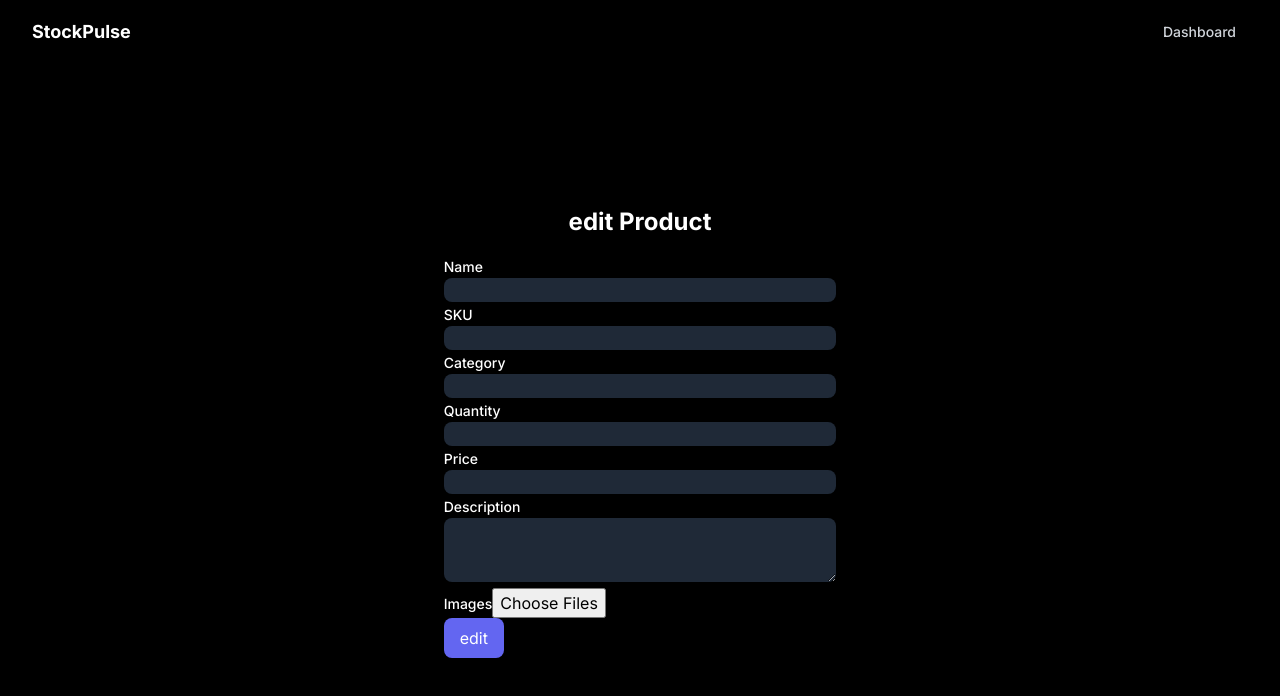
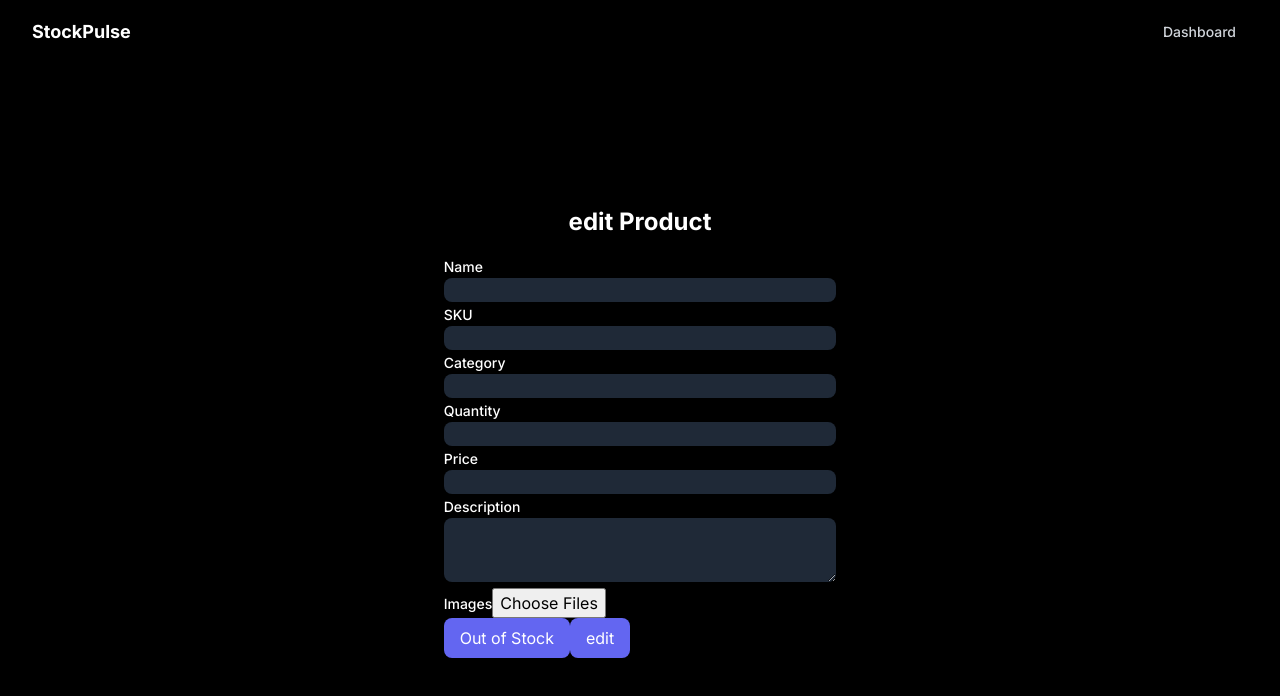
Before and after one commit to Marium-dotcom/MERN-Inventory, a Next.js app in the folder frontend/: page /editProduct/1 in a window 1280 px wide. Shown: the top 696 px of the page. Built offline with nearby package versions, Linux system fonts and the light colour scheme; no server answers.

Commit message:
out of stock added

```diff
--- a/frontend/Redux/Slices/productSlice.js
+++ b/frontend/Redux/Slices/productSlice.js
@@ -88,7 +88,6 @@ export const getProduct = createAsyncThunk(
       status: 'idle' ,// idle | loading | succeeded | failed,
       totalStoreValue: 0,
 
-
     },reducers:{
       CALC_TOTAL_VALUE(state, action) {
         const products = action.payload;
@@ -109,7 +108,6 @@ export const getProduct = createAsyncThunk(
 
         state.totalStoreValue = totalValue;
       },
-
 
     },
     extraReducers: {
--- a/frontend/app/editProduct/[id]/page.jsx
+++ b/frontend/app/editProduct/[id]/page.jsx
@@ -66,6 +66,13 @@ useEffect(() => {
       images: Array.from(files),
     }));
   };
+  const handleOutOfStockClick = () => {
+    setProduct((prevProduct) => ({
+      ...prevProduct,
+      quantity: 0,
+    }));
+  };
+
 
     return (
 
@@ -75,6 +82,7 @@ useEffect(() => {
    product={product}
    handleImageChange={handleImageChange}
    type={"edit"}
+   handleOutOfStockClick={handleOutOfStockClick}
 />
       </>
     );
--- a/frontend/app/productDashboard/page.jsx
+++ b/frontend/app/productDashboard/page.jsx
@@ -1,7 +1,7 @@
 "use client"
 import React, { useEffect, useState } from 'react';
 import { useDispatch, useSelector } from 'react-redux';
-import { CALC_TOTAL_VALUE, deleteProduct, getProduct, getProductStatus, selectAllProducts, selectTotalPrice } from '@/Redux/Slices/productSlice';
+import {  CALC_TOTAL_VALUE, deleteProduct, getProduct, getProductStatus, selectAllProducts, selectTotalPrice } from '@/Redux/Slices/productSlice';
 import Image from 'next/image';
 import Link from 'next/link';
 import { FILTER_BY_CATEGORY, FILTER_BY_SEARCH, selectFilteredPoducts } from '@/Redux/Slices/filterSlice';
@@ -11,9 +11,12 @@ export default function Dashboard() {
   const products = useSelector(selectAllProducts);
   const status = useSelector(getProductStatus);
 const filteredProducts = useSelector(selectFilteredPoducts);
+
   useEffect(() => {
     dispatch(getProduct());
   }, [dispatch]);
+
+
 
   const totalValue = useSelector(selectTotalPrice)
   const delProduct = async (id) => {
@@ -48,6 +51,7 @@ dispatch(CALC_TOTAL_VALUE(products))
 
 }, [dispatch,products]);
 
+
   const categories = ["All", ...Array.from(new Set(products.map(item => item.category)))];
   const catLength = categories.length -1 // minus the "All"
   console.log(catLength);
@@ -59,14 +63,14 @@ console.log(categories);
       <main className=' flex justify-between bg-black'>
       <div className="bg-black text-white p-4">
         {filteredProducts.map((product) => (
-          <div key={product._id} className="mb-4 p-4 bg-gray-800 rounded-lg">
+  <div key={product._id} className={`mb-4 p-4 ${product.quantity === 0 ? 'bg-red-500' : 'bg-gray-800'} rounded-lg`}>
+
             <h2 className="text-purple-500 text-2xl font-semibold mb-2">{product.name}</h2>
             <p className="text-gray-300">SKU: {product.sku}</p>
             <p className="text-gray-300">Category: {product.category}</p>
             <p className="text-gray-300">Quantity: {product.quantity}</p>
             <p className="text-gray-300">Description: {product.description}</p>
             <p className="text-gray-300">Price: ${product.price}</p>         <button className="text-gray-300" onClick={()=>delProduct(product._id)}>delete</button>
-
             <Link href={`./editProduct/${product._id}`} className="text-gray-300 block" >Edit</Link>
             <Image width={400} height={400}  src={product.images[0].filePath} alt={product.name} className="mt-2 rounded-md" />
           </div>
--- a/frontend/app/productForm/page.jsx
+++ b/frontend/app/productForm/page.jsx
@@ -1,6 +1,7 @@
 import React from 'react';
 
-const ProductForm = ({handleFormSubmit,handleImageChange, handleInputChange, product, type}) => {
+const ProductForm = ({handleFormSubmit,handleImageChange, handleInputChange, product, type,  handleOutOfStockClick
+}) => {
 
 
 
@@ -107,6 +108,11 @@ const ProductForm = ({handleFormSubmit,handleImageChange, handleInputChange, pro
           />
         </div>
 
+     {type === "edit"?  <button className="bg-indigo-500 text-white rounded-lg py-2 px-4 hover:bg-indigo-600" type="button" onClick={handleOutOfStockClick}>
+        Out of Stock
+      </button>: null}
+
+
         <button className="bg-indigo-500 text-white rounded-lg py-2 px-4 hover:bg-indigo-600">
         {type}        </button>
       </form>
```
